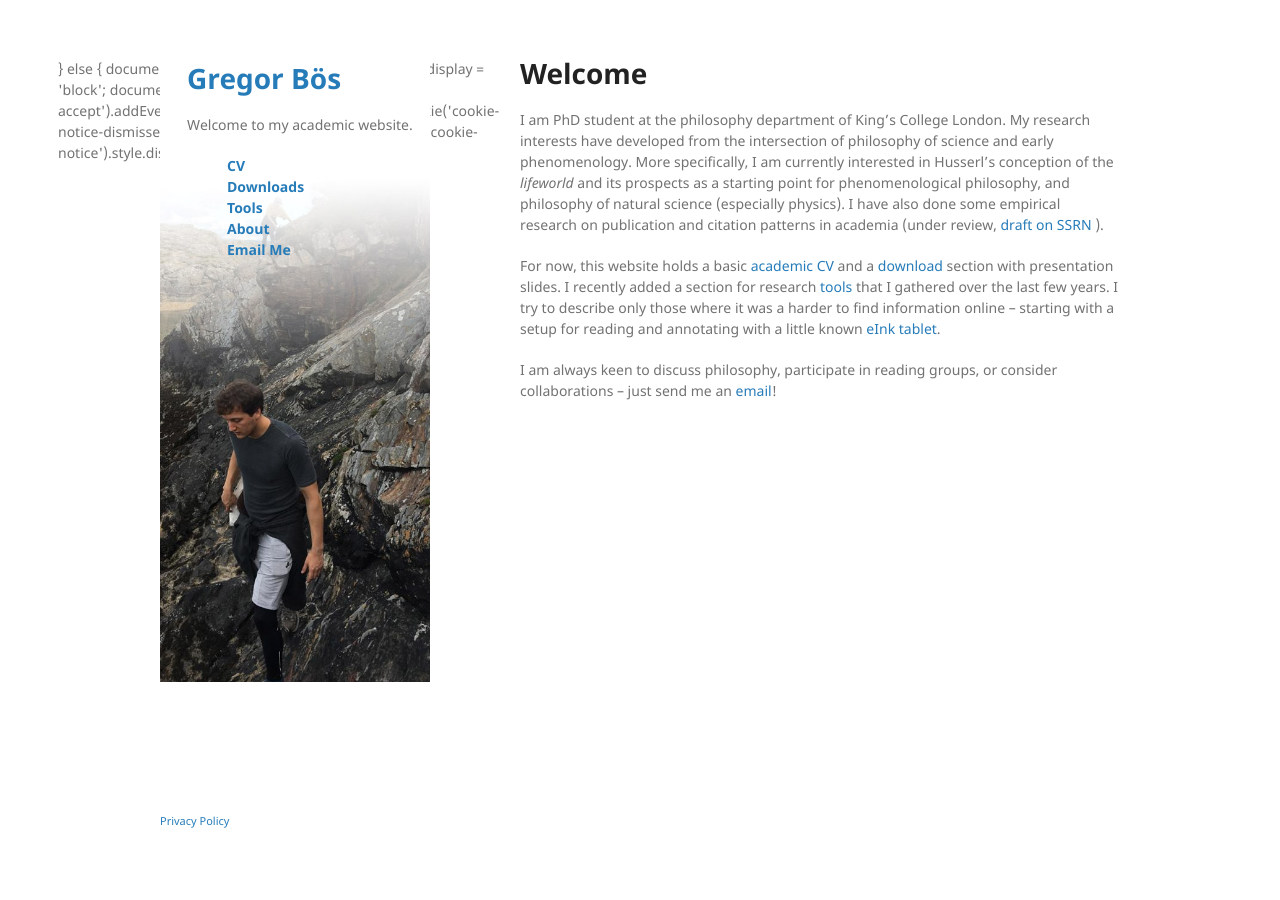
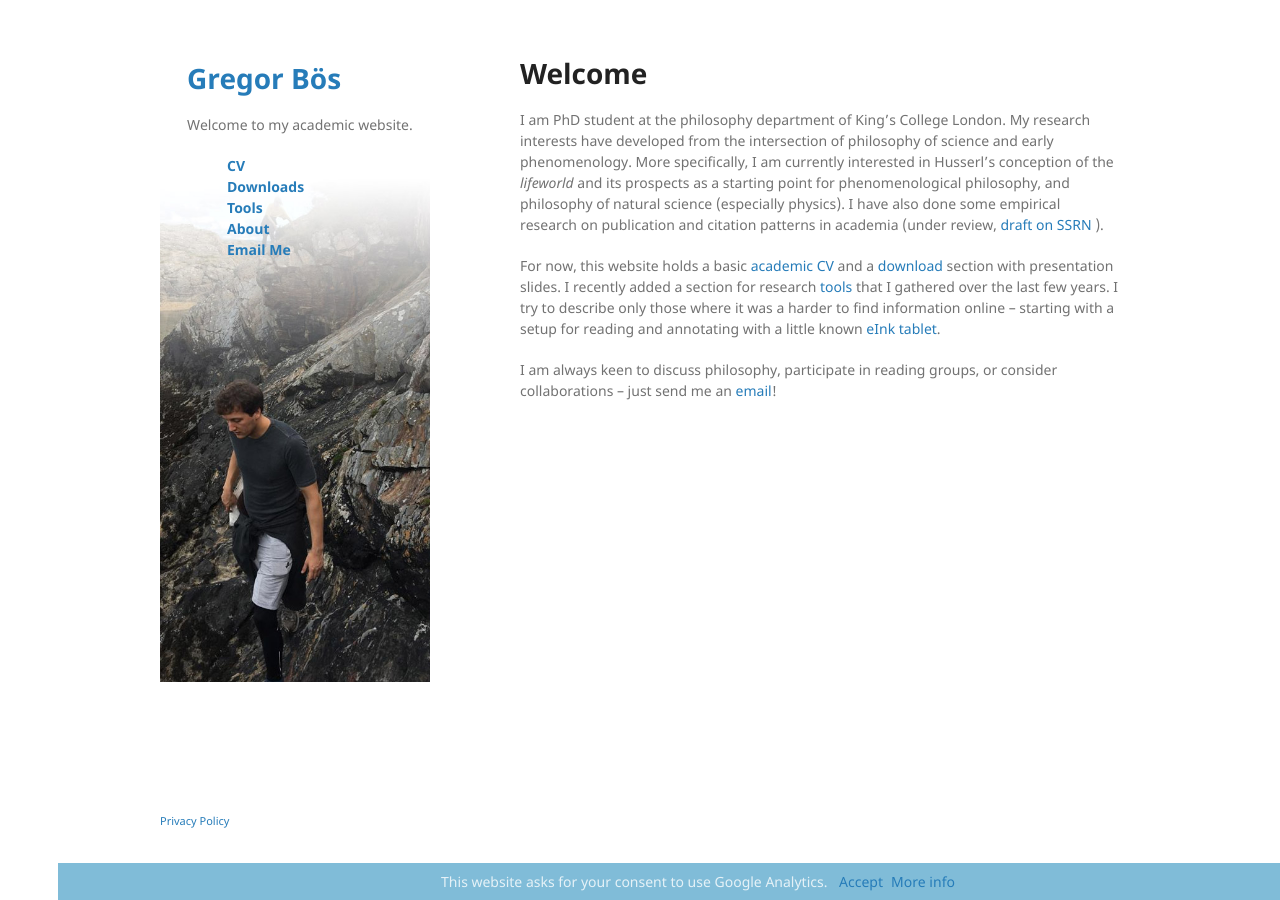
Before and after one commit to gboes/gboes.github.io, a Jekyll site: the page built from index.md, in a window 1280 px wide. Built offline with Jekyll 4.4.1, drawn with Linux system fonts in a browser that asks for light colours; Markdown is read by kramdown in place of the engine named in the settings; some of the changed lines change nothing that is shown.

Commit message:
Fixed Googl analytics cookie notice

```diff
--- a/_includes/cookie-notice.html
+++ b/_includes/cookie-notice.html
@@ -32,15 +32,8 @@
         createCookie(name,"",-1);
     }
 
-    if(readCookie('cookie-notice-dismissed')=='true') {
-            <script>
-      (function(i,s,o,g,r,a,m){i['GoogleAnalyticsObject']=r;i[r]=i[r]||function(){
-      (i[r].q=i[r].q||[]).push(arguments)},i[r].l=1*new Date();a=s.createElement(o),
-      m=s.getElementsByTagName(o)[0];a.async=1;a.src=g;m.parentNode.insertBefore(a,m)
-      })(window,document,'script','https://www.google-analytics.com/analytics.js','ga');
-      ga('create', '{{ site.google_analytics }}', 'auto');
-      ga('send', 'pageview');
-    </script>
+    if (readCookie('cookie-notice-dismissed')=='true') {
+        {% include ga.js %}
     }
     else {
     document.getElementById('cookie-notice').style.display = 'block';
--- /dev/null
+++ b/_includes/ga.js
@@ -0,0 +1,8 @@
+{% if site.google_analytics %}
+(function(i,s,o,g,r,a,m){i['GoogleAnalyticsObject']=r;i[r]=i[r]||function(){
+  (i[r].q=i[r].q||[]).push(arguments)},i[r].l=1*new Date();a=s.createElement(o),
+  m=s.getElementsByTagName(o)[0];a.async=1;a.src=g;m.parentNode.insertBefore(a,m)
+  })(window,document,'script','https://www.google-analytics.com/analytics.js','ga');
+  ga('create', '{{ site.google_analytics }}', 'auto');
+  ga('send', 'pageview');
+{% endif %}
```
